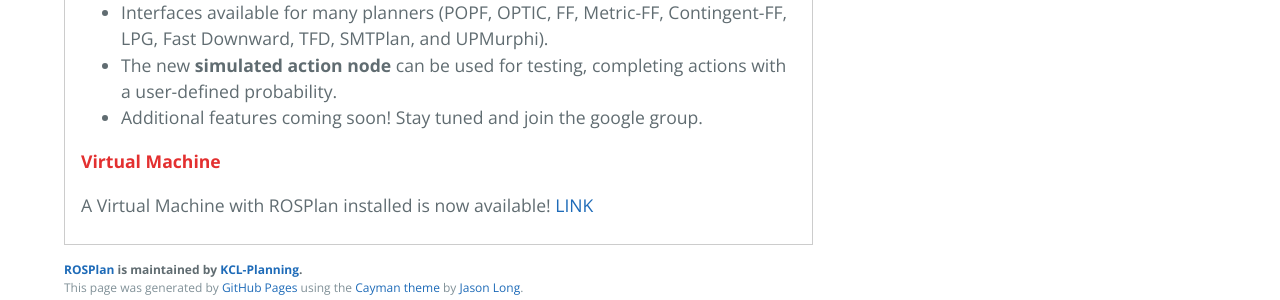
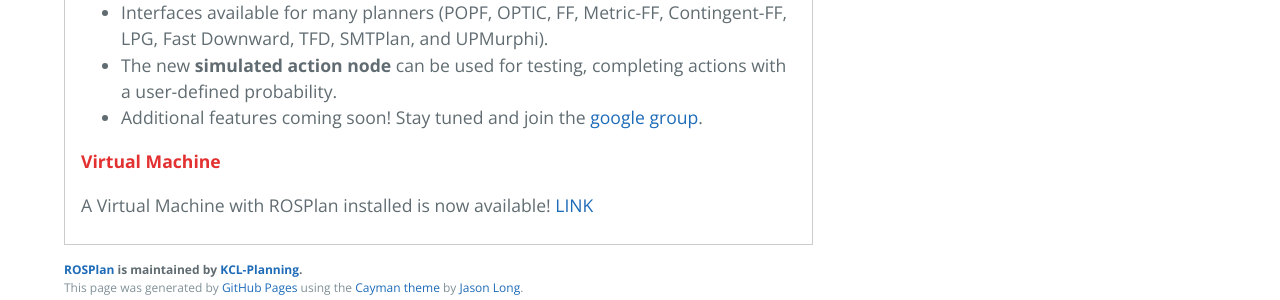
Before and after one commit to KCL-Planning/ROSPlan, a Jekyll site: the page built from index.md, in a window 1280 px wide. Shown: the part 782-1082 px from the top of the page. Built offline with Jekyll 4.4.1, drawn with Linux system fonts in a browser that asks for light colours; comment, search, counter and statistics services are not loaded; part of the change alters nothing that is shown.

Commit message:
Update news.md

```diff
--- a/_includes/news.md
+++ b/_includes/news.md
@@ -7,7 +7,7 @@
 - Multiple Knowledge Bases can now be run in parallel for systems which use multiple domains, or multiple states.
 - Interfaces available for many planners (POPF, OPTIC, FF, Metric-FF, Contingent-FF, LPG, Fast Downward, TFD, SMTPlan, and UPMurphi).
 - The new **simulated action node** can be used for testing, completing actions with a user-defined probability.
-- Additional features coming soon! Stay tuned and join the google group.
+- Additional features coming soon! Stay tuned and join the [google group](https://groups.google.com/forum/#!forum/rosplan).
 
 #### **Virtual Machine**
 A Virtual Machine with ROSPlan installed is now available! [LINK](https://nms.kcl.ac.uk/daniele.magazzeni/ROSPlan-Ubuntu16.04.ova)
```
